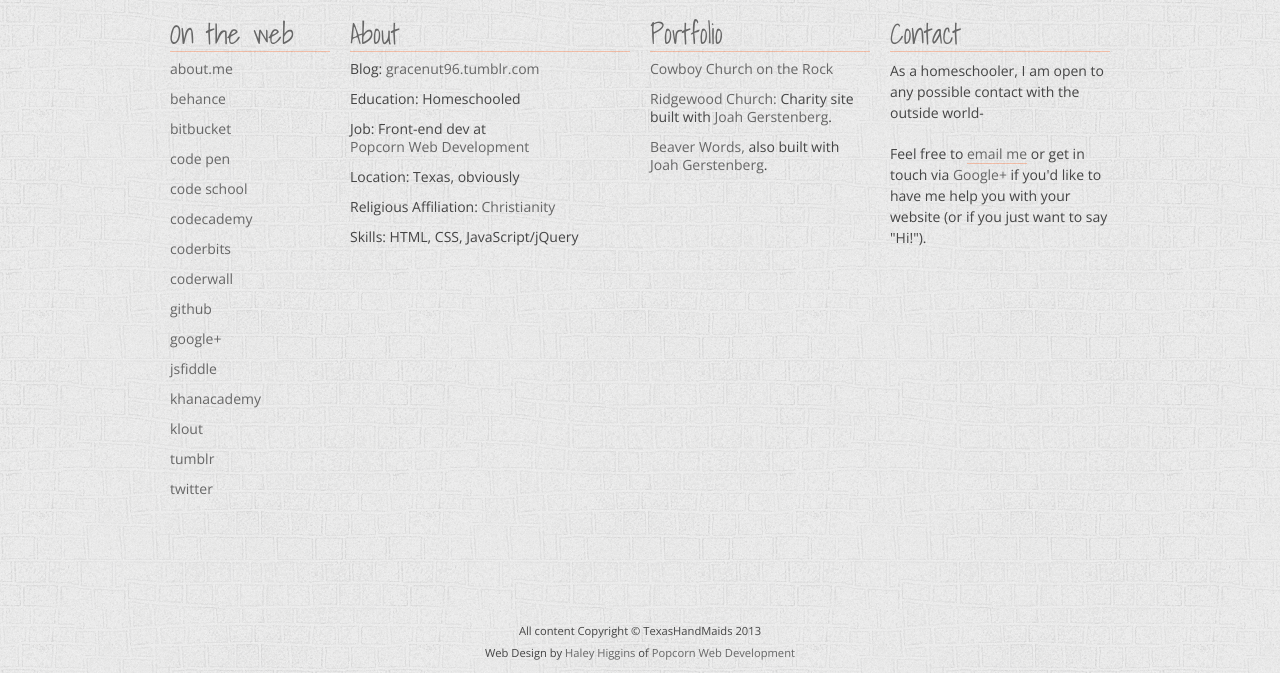
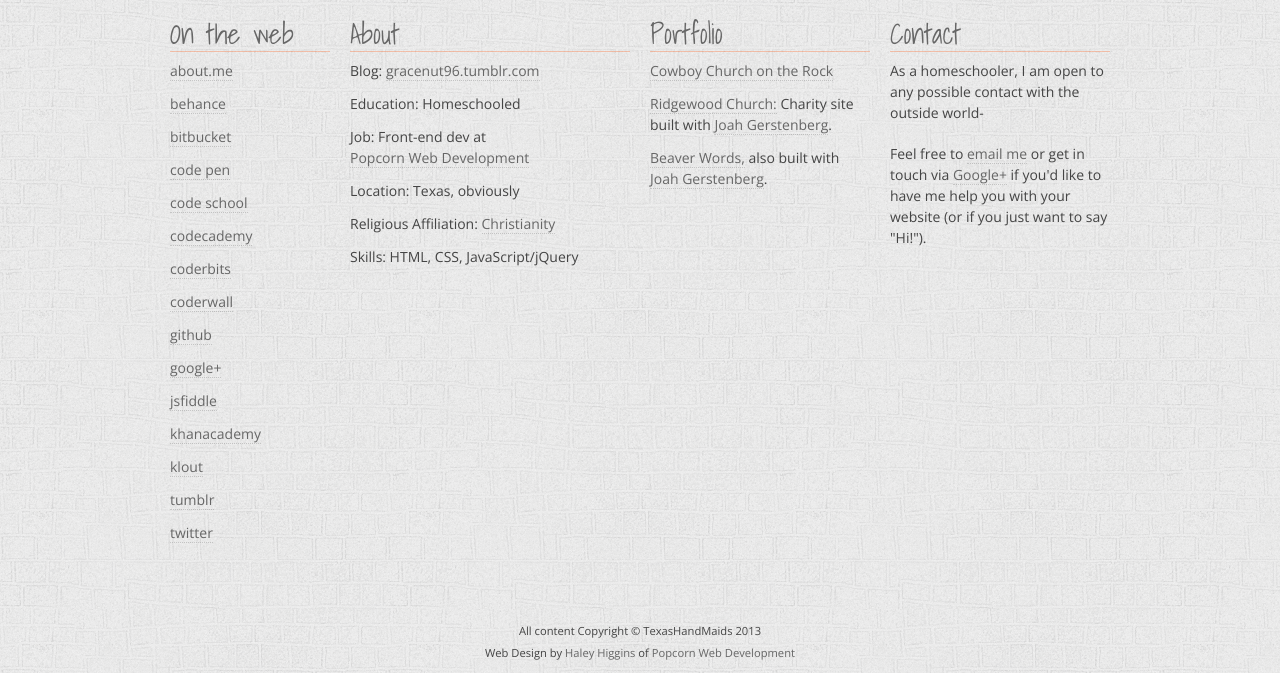
Before and after one commit to imhaleyfyi/thm, a plain HTML site: page haley.html in a window 1280 px wide. Shown: the part 127-800 px from the top of the page. Drawn offline with nearby package versions, Linux system fonts and the light colour scheme.

Commit message:
hpage anchor changes corresponding to those in
gracenut.github.io repo

```diff
--- a/haley.html
+++ b/haley.html
@@ -101,7 +101,7 @@
 						</li>
 						<li><a href="http://git.joahg.com/Beaver-Words/" target="_blank">Beaver Words,</a>
 								also built with
-								<a href="http://about.me/joahg" target="_blank" class="joah">Joah Gerstenberg</a>.
+								<a href="http://about.me/joahg" target="_blank" class="joah">Joah&nbsp;Gerstenberg</a>.
 						</li>
 					</ul>
 				</section>
--- a/stylesheets/layout.css
+++ b/stylesheets/layout.css
@@ -37,6 +37,10 @@ a {
 a, a * {
 	color: #666;
 	transition: all 0.3s ease-in-out;
+}
+
+li {
+	line-height: 1.5em;
 }
 
 img {
@@ -121,21 +125,33 @@ header.fixed-top a:hover, header.fixed-top a:hover h3, header.fixed-top a:focus,
 	color: #FF530D;
 }
 
-.hpage header a {
-	padding: 10px 0;
-}
-
 .hpage h1 {
 	text-align: left;
 	color: #FF530D;
 }
 
-.hpage .container h3, .hpage a[href^="mailto"] {
-	border-bottom: 1px solid rgba(255, 83, 13, 0.3);
+.hpage header a {
+	padding: 10px 0;
 }
 
 .hpage .container {
 	margin-top: 60px;
+}
+
+.hpage .container h3 {
+	border-bottom: 1px solid rgba(255, 83, 13, 0.3);
+}
+
+.hpage .container a {
+	border-bottom: 1px dotted rgba(51, 51, 51, 0.2);
+}
+
+.hpage .container a:not(.joah):hover {
+  border-bottom: 1px dotted rgba(255, 83, 13, 0.3);
+}
+
+.hpage a.joah:hover {
+	border-bottom: 1px dotted #333;
 }
 
 /* #Media Queries
```
